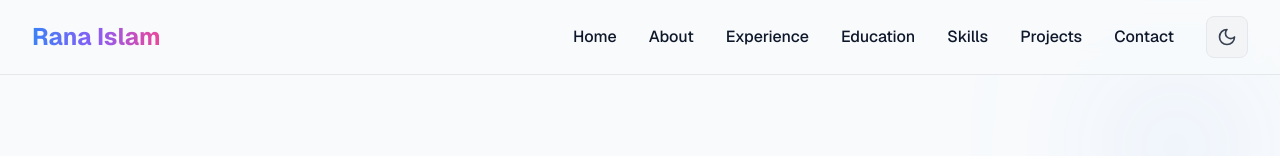
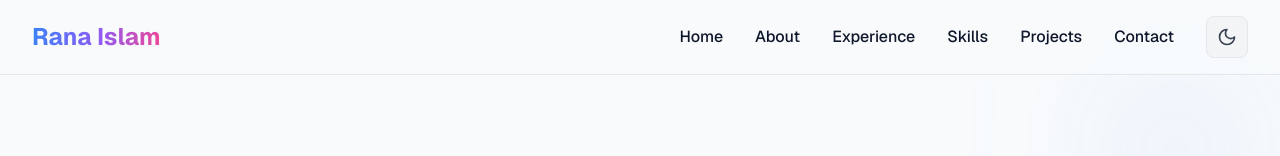
Before and after one commit to ranaIslam01/my-portfolio, a Next.js app: page / in a window 1280 px wide. Shown: the top 156 px of the page. Built offline with nearby package versions, Linux system fonts and the light colour scheme.

Commit message:
header education hide

```diff
--- a/src/app/page.tsx
+++ b/src/app/page.tsx
@@ -5,6 +5,7 @@ import Projects from "@/components/sections/Projects";
 // import Testimonials from "@/components/sections/Testimonials";
 import Contact from "@/components/sections/Contact";
 import Experience from "@/components/sections/Experience";
+// import Education from "@/components/sections/Education";
 
 
 export default function Home() {
@@ -13,7 +14,7 @@ export default function Home() {
       <Hero />
       <About />
       <Experience/>
-      {/* <Education/> */}
+      {/* <Education/>  */}
       <Skills />
       <Projects />
       {/* <Testimonials /> */}
--- a/src/components/Header.tsx
+++ b/src/components/Header.tsx
@@ -55,7 +55,7 @@ export default function Header() {
     { label: "Home", href: "#home" },
     { label: "About", href: "#about" },
     { label: "Experience", href: "#experience" },
-    { label: "Education", href: "#education" },
+    // { label: "Education", href: "#education" },
     { label: "Skills", href: "#skills" },
     { label: "Projects", href: "#projects" },
     { label: "Contact", href: "#contact" },
```
